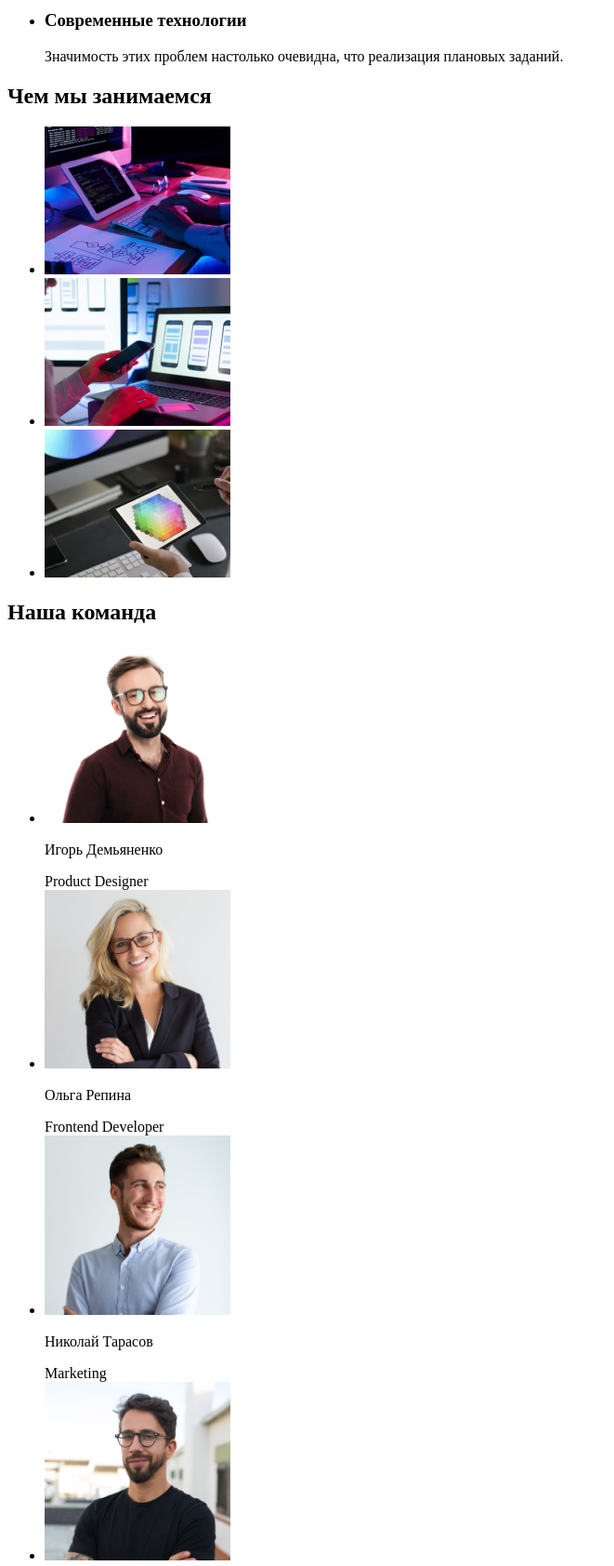
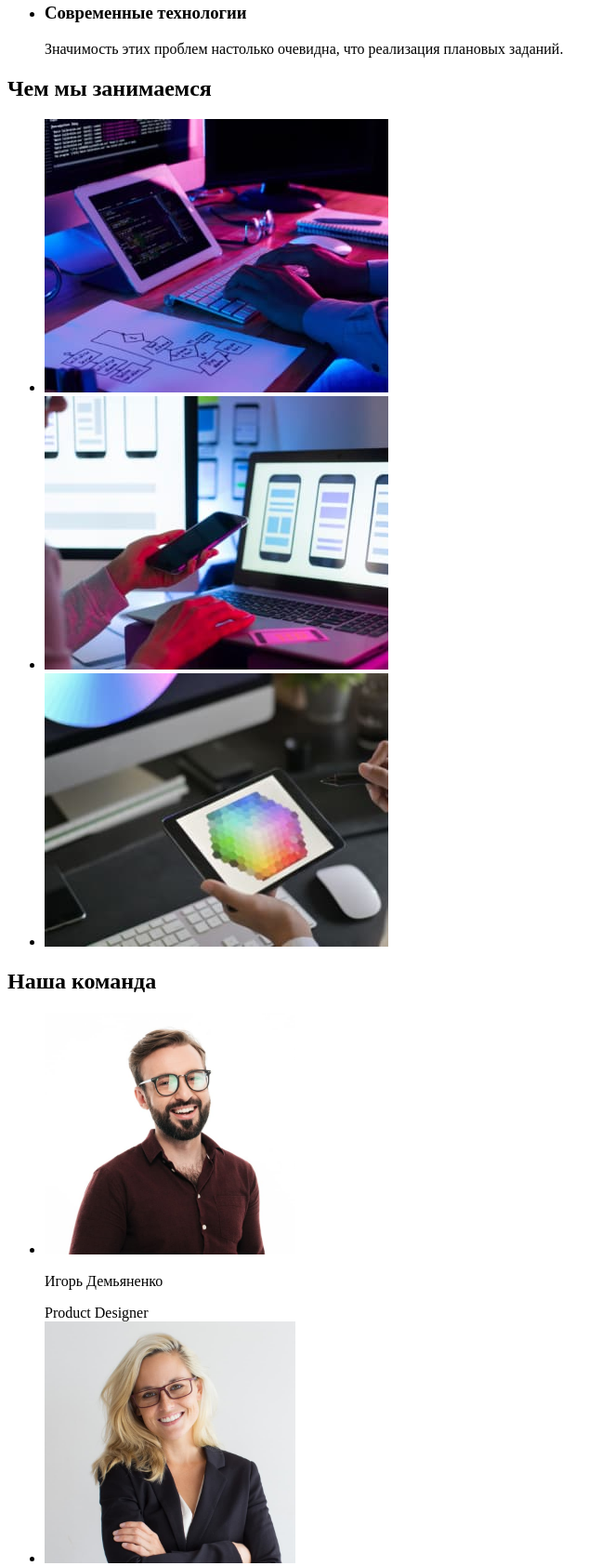
Before and after one commit to fl0ppycat/goit-markup-hw-01, a plain HTML site: page index.html in a window 1280 px wide. Shown: the part 550-2234 px from the top of the page at 93% size, without its empty margins (0-661 px from the left). Drawn offline with Linux system fonts and the light colour scheme.

Commit message:
fixed tag for logo in header; fixed imgs width; fixed imgs alt text; added link to map in address

```diff
--- a/index.html
+++ b/index.html
@@ -8,9 +8,7 @@
   </head>
   <body>
     <header>
-      <p>
-        <a href="https://webstudio.com"> <span>Web</span><span>Studio</span> </a>
-      </p>
+      <a href="https://webstudio.com"> <span>Web</span><span>Studio</span> </a>
       <nav>
         <ul>
           <li>
@@ -71,9 +69,27 @@
       <section id="section3">
         <h2>Чем мы занимаемся</h2>
         <ul>
-          <li><img src="./images/img-section-what-we-do-1.jpg" width="200" alt="" /></li>
-          <li><img src="./images/img-section-what-we-do-2.jpg" width="200" alt="" /></li>
-          <li><img src="./images/img-section-what-we-do-3.jpg" width="200" alt="" /></li>
+          <li>
+            <img
+              src="./images/img-section-what-we-do-1.jpg"
+              width="370"
+              alt="Программист в процессе работы над кодом"
+            />
+          </li>
+          <li>
+            <img
+              src="./images/img-section-what-we-do-2.jpg"
+              width="370"
+              alt="Дизайнер создает интерфейс мобильного приложения"
+            />
+          </li>
+          <li>
+            <img
+              src="./images/img-section-what-we-do-3.jpg"
+              width="370"
+              alt="Дизайнер работает с цветовой палитрой"
+            />
+          </li>
         </ul>
       </section>
 
@@ -81,22 +97,22 @@
         <h2>Наша команда</h2>
         <ul>
           <li>
-            <img src="./images/img-our-team-1.jpg" width="200" alt="photo: Igor Demyanenko" />
+            <img src="./images/img-our-team-1.jpg" width="270" alt="фото: Игорь Демьяненко" />
             <p>Игорь Демьяненко</p>
             <span>Product Designer</span>
           </li>
           <li>
-            <img src="./images/img-our-team-2.jpg" width="200" alt="photo: Olga Repina" />
+            <img src="./images/img-our-team-2.jpg" width="270" alt="фото: Ольга Репина" />
             <p>Ольга Репина</p>
             <span>Frontend Developer</span>
           </li>
           <li>
-            <img src="./images/img-our-team-3.jpg" width="200" alt="photo: Nikolai Tarasov" />
+            <img src="./images/img-our-team-3.jpg" width="270" alt="фото: Николай Тарасов" />
             <p>Николай Тарасов</p>
             <span>Marketing</span>
           </li>
           <li>
-            <img src="./images/img-our-team-4.jpg" width="200" alt="photo: Mikhail Ermakov" />
+            <img src="./images/img-our-team-4.jpg" width="270" alt="фото: Михаил Ермаков" />
             <p>Михаил Ермаков</p>
             <span>UI Designer</span>
           </li>
@@ -110,7 +126,9 @@
       </p>
       <address>
         <ul>
-          <li>г. Киев, пр-т Леси Украинки, 26</li>
+          <li>
+            <a href="https://goo.gl/maps/Uex1Hu8hUSsigpkb6">г. Киев, пр-т Леси Украинки, 26</a>
+          </li>
           <li>
             <a href="mailto:info@devstudio.com">info@devstudio.com</a>
           </li>
```
